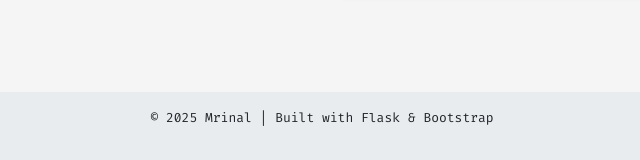
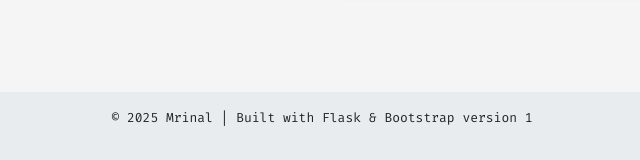
Before and after one commit to mrinalpravi/devops-portfolio, a Flask app: page / in a window 1280 px wide. Shown: the part 1440-1600 px from the top of the page, without its empty margins (318-958 px from the left). Run offline with Flask 3, Linux system fonts and the light colour scheme.

Commit message:
Update index.html

```diff
--- a/templates/index.html
+++ b/templates/index.html
@@ -202,7 +202,7 @@ Reliability Engineering (SRE) principles to ensure system reliability, scalabili
 
     <!-- Footer -->
     <footer class="text-center py-3 mt-5">
-        <p>&copy; 2025 {{ name }} | Built with Flask & Bootstrap</p>
+        <p>&copy; 2025 {{ name }} | Built with Flask & Bootstrap version 1</p>
     </footer>
 
 </body>
```
